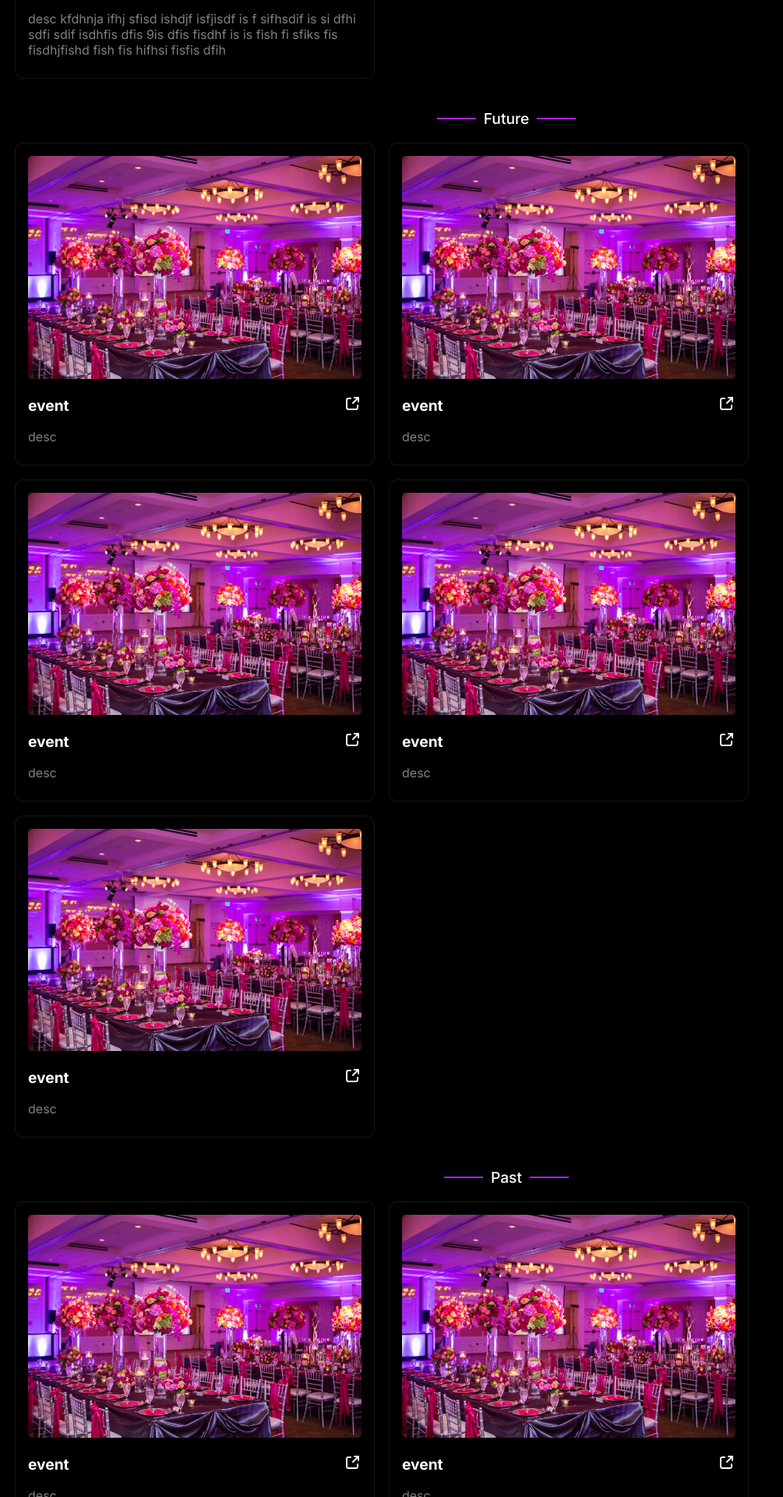
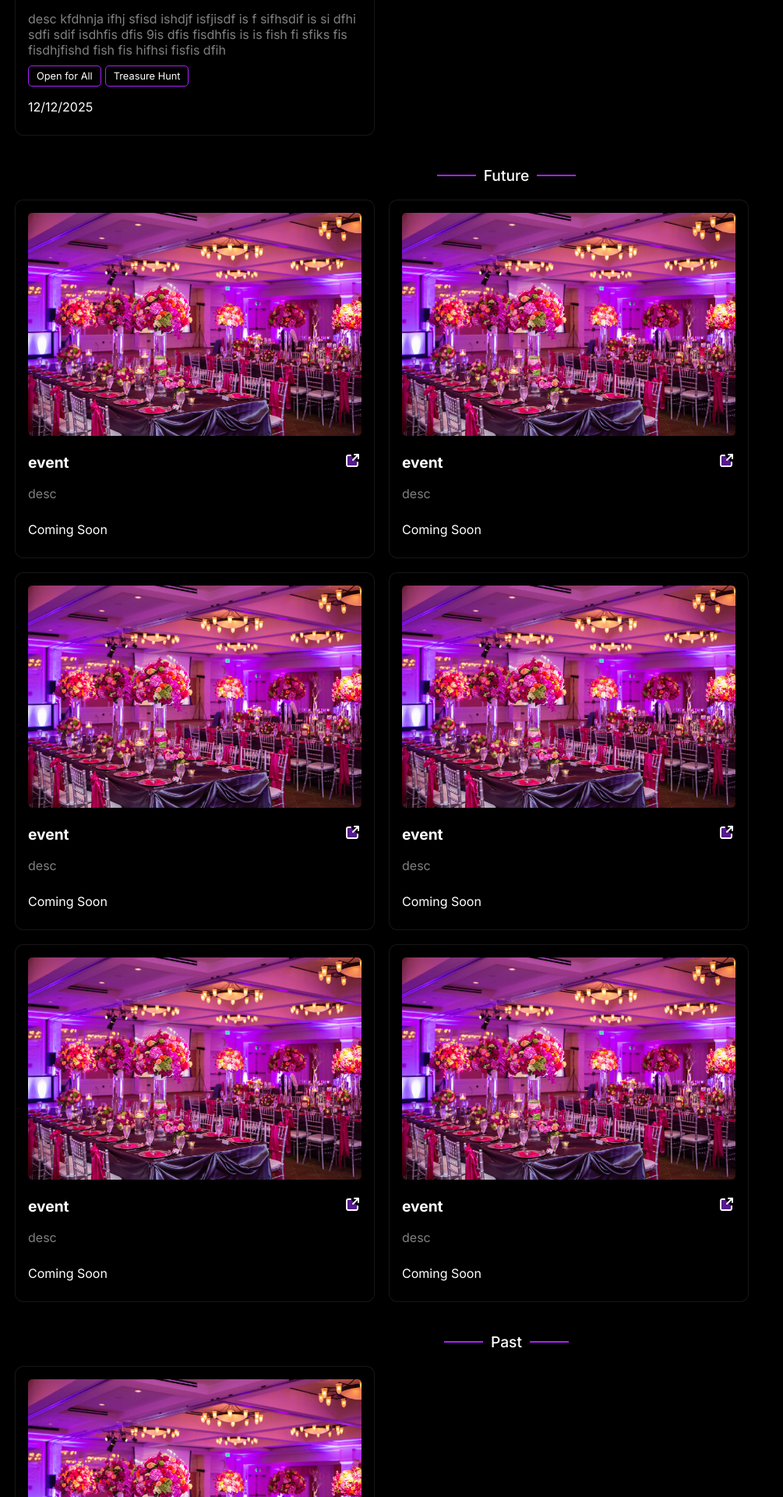
Before and after one commit to ReWar1311/PhySoc-2025, a React (Vite) app: page /events in a window 1280 px wide. Shown: the part 500-2420 px from the top of the page at 78% size, without its empty margins (0-1005 px from the left). Built offline with nearby package versions, Linux system fonts and the light colour scheme; a web font is replaced by a local one.

Commit message:
updated TeamCard and map events,team

```diff
--- a/src/components/Card/card.css
+++ b/src/components/Card/card.css
@@ -11,6 +11,20 @@
   width  : 460px;
   height: auto;
   border-radius: 10px;
+}
+.card-topics {
+  display: flex;
+  flex-wrap: wrap;
+  align-items: center;
+  color: var(--white);
+}
+.card-topics span {
+  font-size: 0.8rem;
+  padding: 5px 10px;
+  border-radius: 5px;
+  /* background-color: var(--primary); */
+  border: 1px solid var(--primary);
+  margin-right: 5px;
 }
 
 .card:hover {
@@ -125,15 +139,11 @@
   font-size: 1 rem;
   margin-bottom: 10px;
 }
-
-.card-topics {
-  display: flex;
-  flex-wrap: wrap;
-  align-items: center;
-  gap: 5px 10px;
-  margin-top: auto;
+.card-date {
+  color: var(--secondary);
+  font-size: 1 rem;
+  margin-bottom: 10px;
 }
-
 .card-shine {
   width: 100%;
   height: 100%;
--- a/src/components/Card/card.tsx
+++ b/src/components/Card/card.tsx
@@ -1,8 +1,6 @@
 import { FC } from 'react';
 import { Link } from 'react-router-dom';
 import { SocialLink } from '../SocialLink/SocialLink';
-
-import { IconName } from '../../common/types/types';
 import './card.css';
 
 type Props = {
@@ -11,7 +9,10 @@ type Props = {
   description: string;
   href?: string;
   instagramUrl: string;
-  topics?: IconName[];
+  topics?: string[];
+  date?: string;
+  time?: string;
+  location?: string;
 };
 
 const Card: FC<Props> = ({
@@ -20,6 +21,8 @@ const Card: FC<Props> = ({
   description,
   href,
   instagramUrl: instaUrl,
+  topics,
+  date,
 }) => {
   return (
     <div className="card">
@@ -50,13 +53,14 @@ const Card: FC<Props> = ({
           <SocialLink title="View on Instagram" href={instaUrl} iconName="externalLink" />
         </div>
         <p className="card-text">{description}</p>
-        {/* <div className="card-topics">
+        <div className="card-topics">
           {topics?.map((topic) => (
-            <div key={topic} title={topic}>
-              <Icon name={topic} />
-            </div>
+            <span key={topic} title={topic}>
+              {topic}
+            </span>
           ))}
-        </div> */}
+        </div>
+          <p className="card-date">{date?date:"Coming Soon"}</p>
 
         <div className="card-background">
           <div className="card-tiles">
--- a/src/components/Icon/Icon.css
+++ b/src/components/Icon/Icon.css
@@ -1,13 +1,11 @@
-.icon {
-  width: 24px;
-  height: 24px;
-}
 
 .icon [stroke-width] {
-  fill: none;
   stroke: white;
 }
 
 .icon:hover [stroke-width] {
   stroke: var(--primary);
 }
+.icon:hover {
+  fill: var(--primary);
+}
--- a/src/components/Icon/Icon.tsx
+++ b/src/components/Icon/Icon.tsx
@@ -35,15 +35,16 @@ type Props = SVGProps<SVGSVGElement> & {
   name: IconName;
 };
 
-const Icon: FC<Props> = ({ name, ...props }) => {
+const Icon: FC<Props> = ({ name,width=24,height=24, ...props }) => {
   const SVG = icons[name];
 
   return (
     <SVG
       {...props}
       className="icon"
-      width="24"
-      height="24"
+      width={width}
+      height={height}
+      fill='currentColor'
       stroke=''
     />
   );
--- a/src/components/TeamCard/TeamCard.css
+++ b/src/components/TeamCard/TeamCard.css
@@ -27,12 +27,18 @@
 .teamcard-overlay {
     width: 100%;
     height: 100%;
-    background-color: var(--bg75); /* Adjust the overlay color and opacity */    position: absolute;
+    position: absolute;
+    background-color: rgba(0, 0, 0, 0.75);
     top: 0;
     left: 0;
     opacity: 0;
     transition: opacity 0.3s ease; /* Smooth transition for the overlay */
-    z-index: 1;
+    z-index: 10;
+    display: flex;
+    flex-direction: column;
+    justify-content: center;
+    align-items: center;
+    gap: 10px;
 }
 
 .teamcard:hover .teamcard-overlay {
@@ -54,7 +60,7 @@
     left: 0;
     width: 100%;
     height: 100%;
-    background-color: var(--primary25);
+    background-color: var(--primary50);
     opacity: 0;
     z-index: 1;
 }
--- a/src/components/TeamCard/TeamCard.tsx
+++ b/src/components/TeamCard/TeamCard.tsx
@@ -1,9 +1,12 @@
 import { useState } from 'react';
 import './TeamCard.css';
+import { IconName } from '../../common/types/types';
+import { Icon } from '../Icon/Icon';
+
 interface socialProps {
-    name: 'Linkedin' | 'Instagram' | 'Twitter' | 'Facebook' | 'Github' | 'Youtube' | 'Website' | 'Email' | 'Phone' | 'Other';
+    name: IconName;
     link: string;
-  }
+}
 
 interface TeamCardProps {
   name: string;
@@ -27,7 +30,7 @@ const TeamCard: React.FC<TeamCardProps> = (props) => {
       style={{ backgroundImage: `url(${image})` }}
     >
       <div className="teamcard-overlay" style={{ opacity: hover ? 1 : 0 }}>
-        {social && social.map((social) =>social.name)}
+        {social && social.map((social) =><Icon name={social.name} width={40} height={40}/>  )}
       </div>
       <div className="teamcard-content" style={{ opacity: hover ? 0 : 1 }}>
         {" "}
--- a/src/pages/Events/Events.tsx
+++ b/src/pages/Events/Events.tsx
@@ -4,76 +4,113 @@ import Footer from "../../components/Footer/Footer";
 import event from "../../assets/event.jpg";
 import { Card } from "../../components/Card/card";
 
+interface EventData {
+  title: string;
+  image: string;
+  description: string;
+  href?: string;
+  instagramUrl?: string;
+  date?: string;
+  topics?: string[];
+}
+
+
 const Events: React.FC = () => {
+  // call api to get event data------------------------------------------------------------------------------------------------------
+  const eventData: EventData[] =  [
+   {
+    title: "Steller Safari",
+    image: event,
+    description:
+      "desc kfdhnja ifhj sfisd ishdjf isfjisdf is f sifhsdif is si dfhi sdfi sdif isdhfis dfis 9is dfis fisdhfis is is fish fi sfiks fis fisdhjfishd fish fis hifhsi fisfis dfih",
+    instagramUrl: "",
+    date: "12/12/2025",
+    topics: ["Open for All", "Treasure Hunt"],
+   },
+   {
+    title: "event",
+    image: event,
+    description: "desc",
+    instagramUrl: "",
+    date: "12/12/2021",
+    topics: ["Open for All", "Treasure Hunt"],
+   },
+   {
+    title: "event",
+    image: event,
+    description: "desc",
+   },
+   {
+    title: "event",
+    image: event,
+    description: "desc",
+   },
+   {
+    title: "event",
+    image: event,
+    description: "desc",
+   },
+   {
+    title: "event",
+    image: event,
+    description: "desc",
+   },
+   {
+    title: "event",
+    image: event,
+    description: "desc",
+   },
+   {
+    title: "event",
+    image: event,
+    description: "desc",
+   },
+  ];
   return (
     <div className="event">
       <div className="event-bg">
         <Header />
         <div className="Heading">Upcoming</div>
         <div className="event-cards upcoming-cards">
+            {eventData.filter(event => event.date && new Date(event.date) >= new Date()).map((event) => (
             <Card
-            title="Steller Safari"
-            image={event}
-            description="desc kfdhnja ifhj sfisd ishdjf isfjisdf is f sifhsdif is si dfhi sdfi sdif isdhfis dfis 9is dfis fisdhf is is fish fi sfiks fis fisdhjfishd fish fis hifhsi fisfis dfih"
-            instagramUrl={""}
+              instagramUrl={event.instagramUrl || ""}
+              title={event.title}
+              image={event.image}
+              description={event.description}
+              date={event.date}
+              topics={event.topics}
             />
+            ))}
 
         </div>
         <div className="Heading">Future<div></div></div>
         <div className="event-cards">
+          {eventData.filter(event => !event.date || event.date =="").map((event) => (
             <Card
-            instagramUrl=""
-            title="event"
-            image={event}
-            description="desc"
-          />{" "}
-          <Card
-            instagramUrl=""
-            title="event"
-            image={event}
-            description="desc"
-          />{" "}
-          <Card
-            instagramUrl=""
-            title="event"
-            image={event}
-            description="desc"
+            instagramUrl={event.instagramUrl || ""}
+            title={event.title}
+            image={event.image}
+            description={event.description}
+            topics={event.topics}
             />
-                    <Card
-            instagramUrl=""
-            title="event"
-            image={event}
-            description="desc"
-          />{" "}
-          <Card
-            instagramUrl=""
-            title="event"
-            image={event}
-            description="desc"
-          />
+          ))}
+
         </div>
         <div className="Heading">Past</div>
         <div className="event-cards">
+          {eventData.filter(event => event.date && new Date(event.date) < new Date()).map((event) => (
             <Card
-            instagramUrl=""
-            title="event"
-            image={event}
-            description="desc"
-          />{" "}
-          <Card
-            instagramUrl=""
-            title="event"
-            image={event}
-            description="desc"
-          />{" "}
-          <Card
-            instagramUrl=""
-            title="event"
-            image={event}
-            description="desc"
+              instagramUrl={event.instagramUrl || ""}
+              title={event.title}
+              image={event.image}
+              description={event.description}
+              date={event.date}
+              topics={event.topics}
             />
+          ))}
         </div>
-        <Footer options={["Home", "About", "Events", "Contact"]} />
+        <Footer />
       </div>
     </div>
   );
--- a/src/pages/Team/Team.css
+++ b/src/pages/Team/Team.css
@@ -13,7 +13,7 @@
     display: flex;
     flex-direction: row;
     flex-wrap: wrap;
-    justify-content: flex-start;
+    justify-content: center;
     align-items: center;
     margin-top: 0;
     overflow-x: auto;
--- a/src/pages/Team/Team.tsx
+++ b/src/pages/Team/Team.tsx
@@ -2,11 +2,13 @@ import './Team.css';
 import Header from '../../components/Header/Header';
 import Footer from '../../components/Footer/Footer';
 import TeamCard from '../../components/TeamCard/TeamCard';
+import { IconName } from '../../common/types/types';
 
 interface TeamMember {
   name: string;
   role: string;
   image: string;
+  socials?: { name: IconName; link: string }[];
 }
 
 
@@ -14,8 +16,12 @@ const Team: React.FC = () => {
   const team: TeamMember[] = [
     {
       name: 'John Doe',
-      role: 'President',
+      role: 'Faculty',
       image: 'https://randomuser.me/api/portraits/men/75.jpg',
+      socials: [
+        { name: 'github', link: 'instagram' },
+        { name: 'linkedIn', link: 'facebook' },
+      ],
     },
     {
       name: 'Jane Doe',
@@ -28,6 +34,21 @@ const Team: React.FC = () => {
       image: 'https://randomuser.me/api/portraits/women/75.jpg',
     },
     {
+      name: 'Alice',
+      role: 'Coordinator',
+      image: 'https://randomuser.me/api/portraits/women/75.jpg',
+    },
+    {
+      name: 'Bob',
+      role: 'Executive',
+      image: 'https://randomuser.me/api/portraits/men/77.jpg',
+    },
+    {
+      name: 'Bob',
+      role: 'Executive',
+      image: 'https://randomuser.me/api/portraits/men/77.jpg',
+    },
+    {
       name: 'Bob',
       role: 'Executive',
       image: 'https://randomuser.me/api/portraits/men/77.jpg',
@@ -38,9 +59,27 @@ const Team: React.FC = () => {
 <div className="team">
       <div className="team-bg">
         <Header />
-        <div className="Heading">Team:</div>
+        <div className="Heading">Faculty Coordinators:</div>
         <div className="team-cards">
-          {team.map((member, index) => (
+          {team.filter(member => member.role === 'Faculty').map((member, index) => (
+                     <TeamCard key={index} name={member.name} role={member.role} image={member.image} social={member.socials?member.socials:[]}/>
+          ))}
+        </div>
+        <div className="Heading">Overall Coordinator and Advisors:</div>
+        <div className="team-cards">
+          {team.filter(member => member.role === 'OC').map((member, index) => (
+                     <TeamCard key={index} name={member.name} role={member.role} image={member.image} />
+          ))}
+        </div>
+        <div className="Heading">Coordinators:</div>
+        <div className="team-cards">
+          {team.filter(member => member.role === 'Coordinator').map((member, index) => (
+                     <TeamCard key={index} name={member.name} role={member.role} image={member.image} />
+          ))}
+        </div>
+        <div className="Heading">Executives:</div>
+        <div className="team-cards">
+          {team.filter(member => member.role === 'Executive').map((member, index) => (
                      <TeamCard key={index} name={member.name} role={member.role} image={member.image} />
           ))}
         </div>
```
Lines whose indentation alone changed are shown as unchanged.
